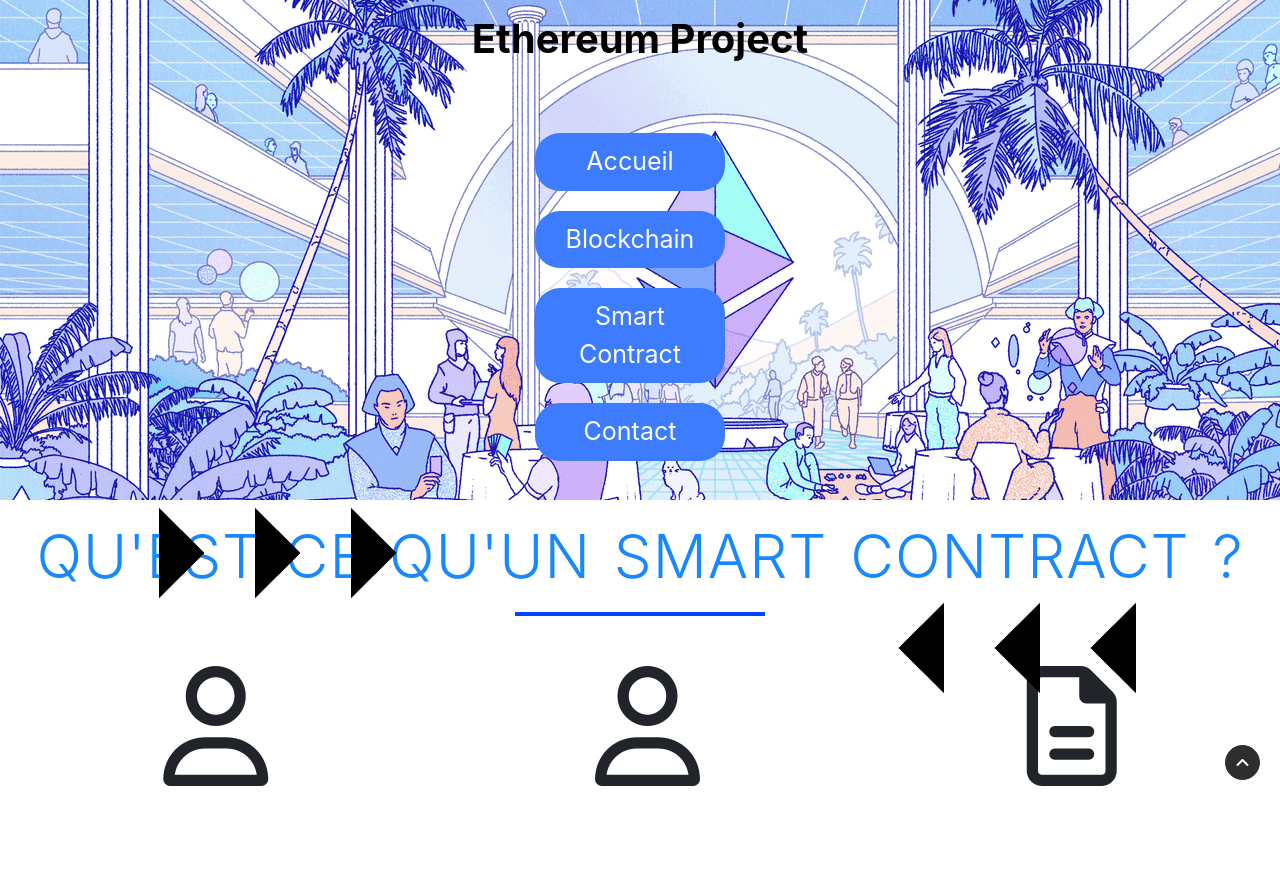
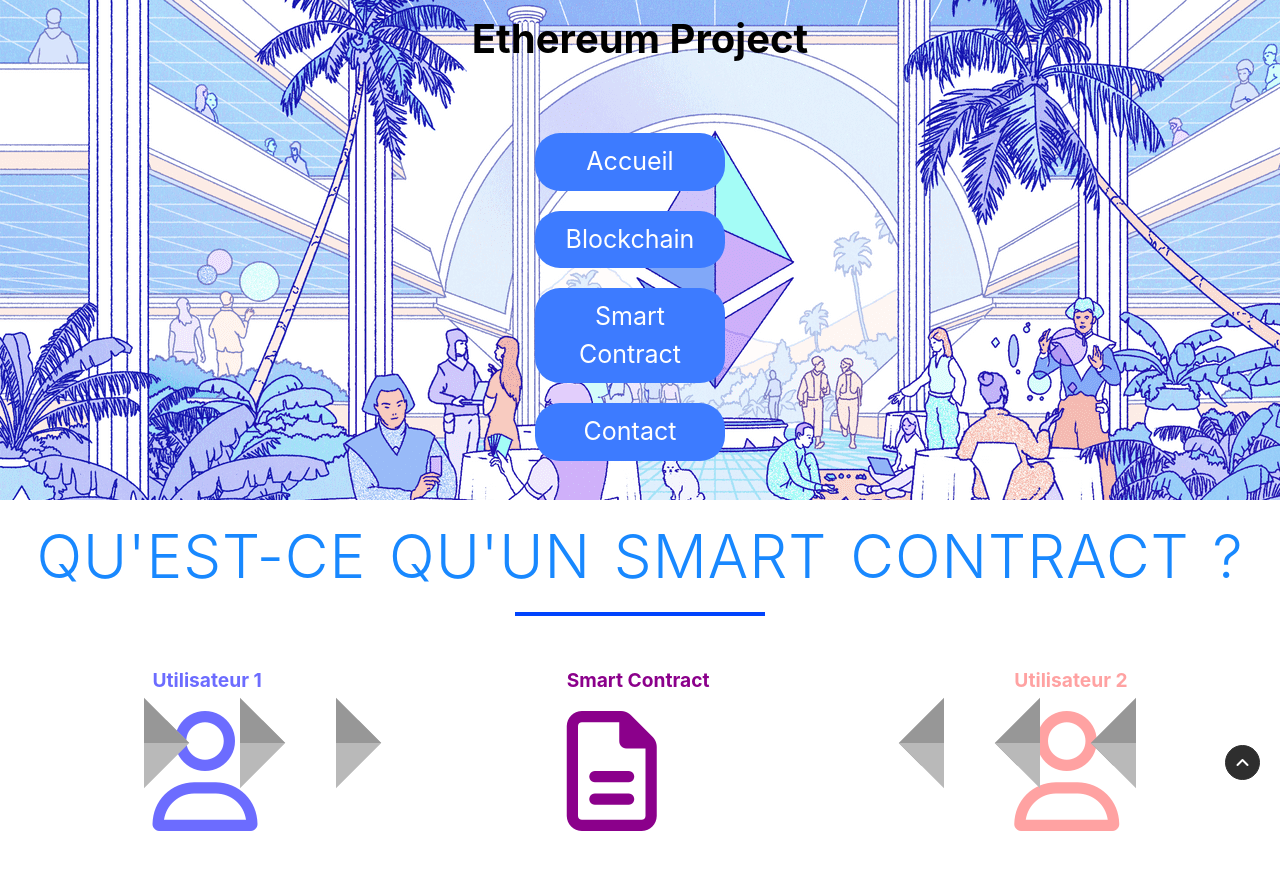
Before and after one commit to DuTss/Ethereum, a plain HTML site: page smartcontract.html in a window 1280 px wide. Shown: the top 870 px of the page. Drawn offline with nearby package versions, Linux system fonts and the light colour scheme.

Commit message:
ajout couleur

```diff
--- a/ressources/style.css
+++ b/ressources/style.css
@@ -677,20 +677,17 @@ footer {
 }
 
 #arrowAnim {
-  width: 100vw;
-  height: 100vh;
   display: flex;
   justify-content: center;
-  align-items: center;
-  bottom: 538px;
   left: 400px;
+  bottom: 120px;
 }
 
 .arrow {
   width: 20px;
   height: 20px;
   border: 2.5vw solid;
-  border-color: black transparent transparent black;
+  border-color: rgb(151, 151, 151) transparent transparent rgb(185, 185, 185);
   transform: rotate(-45deg);
 }
 
@@ -736,15 +733,45 @@ footer {
 .icon-file i, .icon-user2 i, .icon-user1 i {
   font-size: 750%;
 }
+.icon-user1 i{
+  color: rgb(108, 108, 255);
+}
+.icon-user1 p {
+  text-align: center;
+  font-size: 120%;
+  font-weight: bold;
+  color: rgb(108, 108, 255);
+}
 
+.icon-user2 i {
+  color: rgb(255, 162, 162);
+}
 
+.icon-user2 p {
+  text-align: center;
+  font-size: 120%;
+  font-weight: bold;
+  color: rgb(255, 162, 162);
+}
+
+.icon-file i {
+  color: rgb(139, 0, 139);
+  text-align: center;
+}
+
+.icon-file p {
+  text-align: center;
+  font-size: 120%;
+  font-weight: bold;
+  color: rgb(139, 0, 139)
+}
 
 
 #arrowAnim2 {
   display: flex;
   justify-content: center;
-  bottom: 1065px;
-  right: 385px;
+  right: 400px;
+  bottom: 120px;
 }
 
 .arrow1 {
@@ -752,7 +779,7 @@ footer {
   width: 20px;
   height: 20px;
   border: 2.5vw solid;
-  border-color: black transparent transparent black;
+  border-color: rgb(185, 185, 185) transparent transparent rgb(151, 151, 151);
   transform: rotate(135deg);
 }
 
--- a/smartcontract.html
+++ b/smartcontract.html
@@ -36,16 +36,20 @@
 
         <div class="icon-all">
             <div class="icon-user1">
-                <i class="far fa-user"></i>
-            </div>
-
-            <div class="icon-user2">
+                <p>Utilisateur 1</p>
                 <i class="far fa-user"></i>
             </div>
 
             <div class="icon-file">
+                <p>Smart Contract</p>
                 <i class="far fa-file-alt"></i>
             </div>
+
+            <div class="icon-user2">
+                <p>Utilisateur 2</p>
+                <i class="far fa-user"></i>
+            </div>
+
         </div>
 
         <div id="arrowAnim">
```
